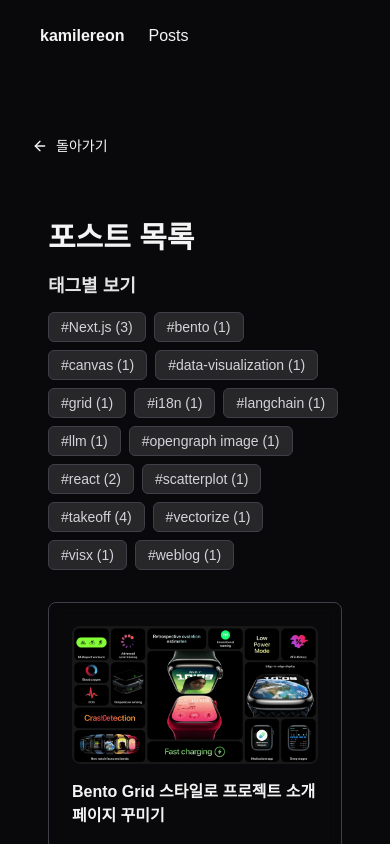
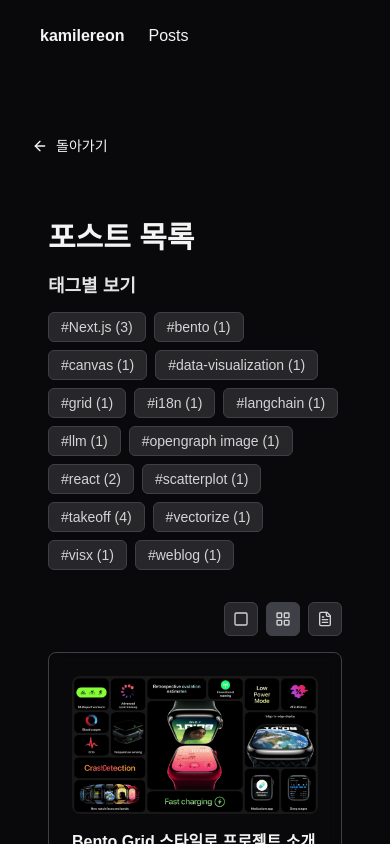
Before and after one commit to windopper/weblog, a Next.js app: page /posts in a window 390 px wide. Shown: the top 844 px of the page. Built offline with nearby package versions, Linux system fonts and the light colour scheme; a web font is replaced by a local one.

Commit message:
feat: enhance PostsList and MarkdownItem components to support dynamic view types and conditional thumbnail rendering, update TakeoffPosts and PostsListWithTagFilter for improved post display options

```diff
--- a/app/components/posts/MarkdownItem.tsx
+++ b/app/components/posts/MarkdownItem.tsx
@@ -4,12 +4,13 @@
 
 interface MarkdownItemProps {
   file: MarkdownFile;
+  hideThumbnail?: boolean;
 }
 
-export default function MarkdownItem({ file }: MarkdownItemProps) {
+export default function MarkdownItem({ file, hideThumbnail = false }: MarkdownItemProps) {
   return (
     <MarkdownItemEffect file={file}>
-      <MarkdownItemContent file={file} />
+      <MarkdownItemContent file={file} hideThumbnail={hideThumbnail} />
     </MarkdownItemEffect>
   );
 }
--- a/app/components/posts/MarkdownItemContent.tsx
+++ b/app/components/posts/MarkdownItemContent.tsx
@@ -3,10 +3,12 @@
 
 interface MarkdownItemContentProps {
   file: MarkdownFile;
+  hideThumbnail?: boolean;
 }
 
 export default function MarkdownItemContent({
   file,
+  hideThumbnail = false,
 }: MarkdownItemContentProps) {
   const thumbnail = file.thumbnail
     ? file.thumbnail
@@ -14,13 +16,15 @@
 
   return (
     <div className="flex flex-col justify-start gap-2">
-      <Image
-        src={thumbnail}
+      {!hideThumbnail && (
+        <Image
+          src={thumbnail}
         alt={file.title}
         width={1200}
         height={630}
-        className="w-full rounded-lg"
-      />
+          className="w-full rounded-lg"
+        />
+      )}
       <h2 className="text-md font-semibold text-zinc-100 my-2">{file.title}</h2>
 
       {file.description && (
--- a/app/components/posts/PostsList.tsx
+++ b/app/components/posts/PostsList.tsx
@@ -1,11 +1,15 @@
 import MarkdownItem from "./MarkdownItem";
 import { MarkdownFile } from "@/app/types/weblog";
 
+export type PostListViewType = "small" | "large" | "only-content";
+
 interface PostsListProps {
   markdownFiles: MarkdownFile[];
+  type: PostListViewType;
 }
 
-export default function PostsList({ markdownFiles }: PostsListProps) {
+export default function PostsList({ markdownFiles, type = "large" }: PostsListProps) {
+  if (type === "small") {
     return (
       <div className="grid grid-cols-1 md:grid-cols-2 max-w-4xl gap-4">
         {markdownFiles.filter((file) => !file.isPrivate).map((file) => (
@@ -14,3 +18,24 @@
       </div>
     );
   }
+
+  if (type === "large") {
+    return (
+      <div className="grid grid-cols-1 max-w-4xl gap-4">
+        {markdownFiles.filter((file) => !file.isPrivate).map((file) => (
+          <MarkdownItem key={file.name} file={file} />
+        ))}
+      </div>
+    );
+  }
+
+  if (type === "only-content") {
+    return (
+      <div className="grid grid-cols-1 md:grid-cols-2 max-w-4xl gap-4">
+        {markdownFiles.filter((file) => !file.isPrivate).map((file) => (
+          <MarkdownItem key={file.name} file={file} hideThumbnail={true} />
+        ))}
+      </div>
+    );
+  }
+}
--- a/app/components/posts/PostsListWithTagFilter.tsx
+++ b/app/components/posts/PostsListWithTagFilter.tsx
@@ -1,10 +1,11 @@
 "use client";
 
-import { useState, useMemo, useEffect } from "react";
-import MarkdownItem from "./MarkdownItem";
+import { useState, useMemo, useEffect, ButtonHTMLAttributes } from "react";
 import TagFilter from "./TagFilter";
 import { MarkdownFile } from "@/app/types/weblog";
 import { useRouter, useSearchParams } from "next/navigation";
+import PostsList, { PostListViewType } from "./PostsList";
+import { AlignJustify, FileText, Grid, LayoutGrid, Square } from "lucide-react";
 
 interface PostsListProps {
   markdownFiles: MarkdownFile[];
@@ -12,6 +13,7 @@
 
 export default function PostsListWithTagFilter({ markdownFiles }: PostsListProps) {
   const [selectedTags, setSelectedTags] = useState<string[]>([]);
+  const [viewType, setViewType] = useState<PostListViewType>("small");
   const router = useRouter();
   const searchParams = useSearchParams();
 
@@ -97,8 +99,7 @@
           <p className="text-gray-500 text-lg">
             {selectedTags.length > 0
               ? "선택된 태그에 해당하는 포스트가 없습니다."
-              : "아직 작성된 포스트가 없습니다."
-            }
+              : "아직 작성된 포스트가 없습니다."}
           </p>
           {selectedTags.length > 0 && (
             <button
@@ -111,8 +112,10 @@
         </div>
       ) : (
         <div className="space-y-4">
-          {selectedTags.length > 0 && (
-            <div className="text-sm text-zinc-400 mb-4">
+          <div className="flex justify-between items-center">
+            <div className="text-sm text-zinc-400">
+              {selectedTags.length > 0 &&(
+                <>
                   {sortedPosts.length}개의 포스트가 선택된 태그와 일치합니다.
                   <button
                     onClick={clearAllFilters}
@@ -120,16 +123,45 @@
                   >
                     필터 초기화
                   </button>
+                </>
+              )}
             </div>
-          )}
+            <div className="flex gap-2">
+              <ViewTypeButton onClick={() => setViewType("large")} isActive={viewType === "large"}>
+                <Square className="w-4 h-4" />
+              </ViewTypeButton>
+              <ViewTypeButton onClick={() => setViewType("small")} isActive={viewType === "small"}>
+                <LayoutGrid className="w-4 h-4" />
+              </ViewTypeButton>
+              <ViewTypeButton onClick={() => setViewType("only-content")} isActive={viewType === "only-content"}>
+                <FileText className="w-4 h-4" />
+              </ViewTypeButton>
+            </div>
+          </div>
 
           <div className="flex flex-col gap-4">
-            {sortedPosts.map((file) => (
-              <MarkdownItem key={file.name} file={file} />
-            ))}
+            <PostsList markdownFiles={sortedPosts} type={viewType} />
           </div>
         </div>
       )}
     </div>
   );
 }
+
+function ViewTypeButton({ children, isActive, ...params }: ButtonHTMLAttributes<HTMLButtonElement> & { isActive: boolean }) {
+  return (
+    <button
+      {...params}
+      className={`px-2 py-2 text-sm text-zinc-300
+       ${
+         isActive
+           ? "bg-zinc-700 border-zinc-600"
+           : "bg-zinc-800 border-zinc-700"
+       }
+       hover:bg-zinc-700 rounded-md border border-zinc-700 hover:border-zinc-600
+        transition-colors duration-200 cursor-pointer`}
+    >
+      {children}
+    </button>
+  );
+}
--- a/app/page.tsx
+++ b/app/page.tsx
@@ -37,7 +37,7 @@
           <span className="font-bold py-4">최근 게시물</span>
           <Link href="/posts">더보기</Link>
         </div>
-        <PostsList markdownFiles={latest4PublicMarkdownFiles} />
+        <PostsList markdownFiles={latest4PublicMarkdownFiles} type="small" />
       </div>
 
       {/* 토이 프로젝트 */}
--- a/app/takeoff/components/TakeoffPosts.tsx
+++ b/app/takeoff/components/TakeoffPosts.tsx
@@ -46,7 +46,7 @@
       transition={{ duration: 0.8, ease: "easeOut" }}
       viewport={{ once: true, margin: "-100px" }}
     >
-      <PostsList markdownFiles={posts} />
+      <PostsList markdownFiles={posts} type="small" />
     </motion.div>
   );
 }
```
Also changed, not shown: 1 other file (tests, documents, lock files or other folders). Lines whose indentation alone changed are shown as unchanged.
